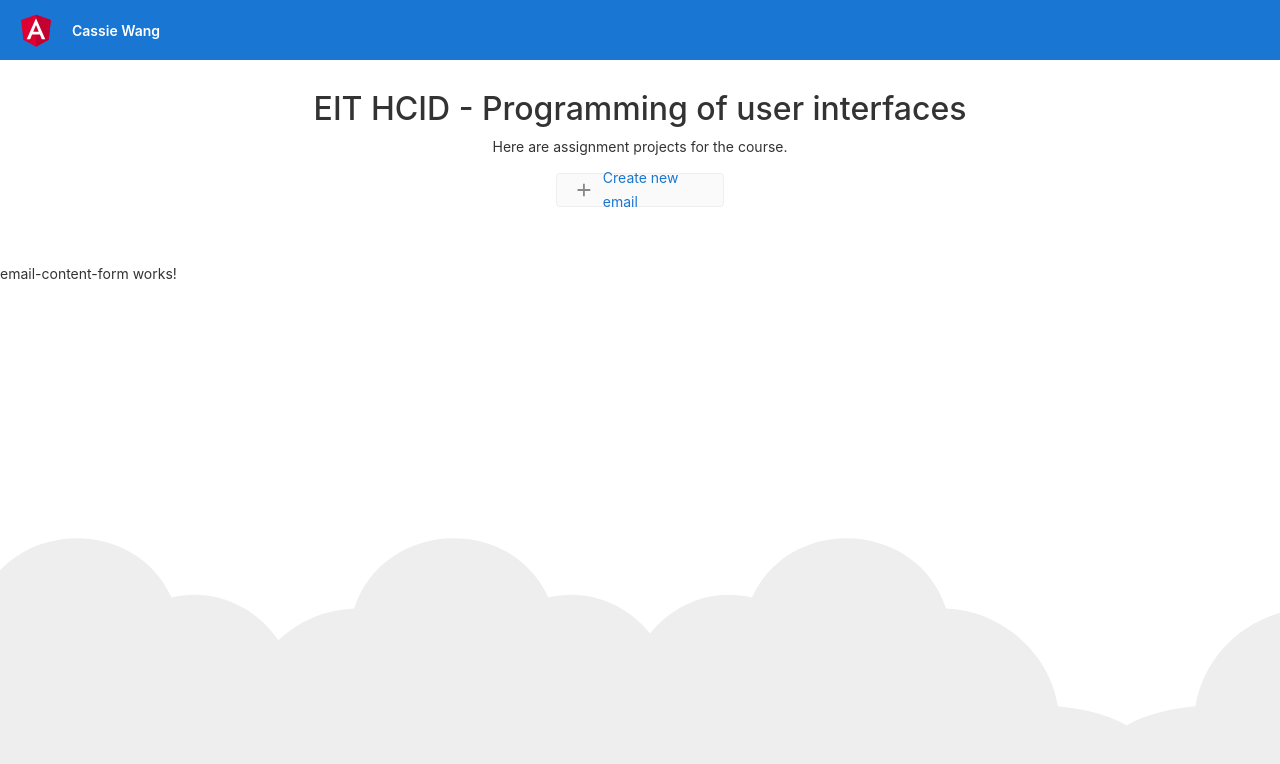
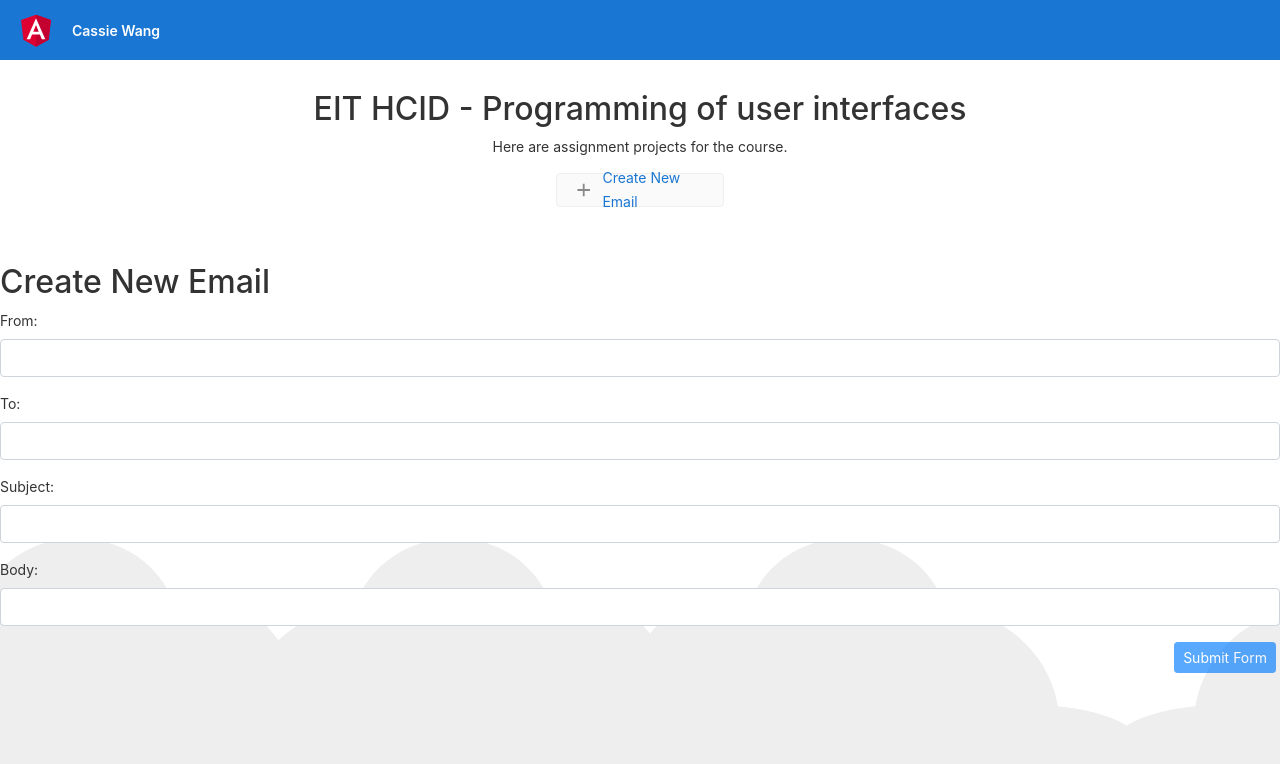
Before and after one commit to CassieW/Programming-of-User-Interfaces-class-Angular, an Angular app in the folder EmailReader/: page /emailcontentform in a window 1280 px wide. Shown: the top 764 px of the page. Built offline with nearby package versions, Linux system fonts and the light colour scheme.

Commit message:
complete first week assignment: EmailReader

```diff
--- a/EmailReader/src/app/app.component.html
+++ b/EmailReader/src/app/app.component.html
@@ -377,7 +377,7 @@
   <div class="card-container">
     <div class="card card-small" (click)="selection.value = 'component'" tabindex="0">
       <svg class="material-icons" xmlns="http://www.w3.org/2000/svg" width="24" height="24" viewBox="0 0 24 24"><path d="M19 13h-6v6h-2v-6H5v-2h6V5h2v6h6v2z"/></svg>
-      <a routerLink="/emailcontentform">Create new email</a>
+      <a routerLink="/emailcontentform">Create New Email</a>
     </div>
   </div>
 
--- /dev/null
+++ b/EmailReader/src/app/directives/highlight.directive.ts
@@ -0,0 +1,20 @@
+import { Directive, ElementRef, HostListener } from '@angular/core';
+
+@Directive({
+  selector: '[appHighlight]'
+})
+export class HighlightDirective {
+  constructor(private el: ElementRef) { }
+
+  @HostListener('mouseenter') onMouseEnter() {
+    this.highlight('yellow');
+  }
+
+  @HostListener('mouseleave') onMouseLeave() {
+    this.highlight(null);
+  }
+
+  private highlight(color: string) {
+    this.el.nativeElement.style.backgroundColor = color;
+  }
+}
--- a/EmailReader/src/app/email-content-form/email-content-form.component.html
+++ b/EmailReader/src/app/email-content-form/email-content-form.component.html
@@ -1 +1,58 @@
-<p>email-content-form works!</p>
+<h2>Create New Email</h2>
+
+<form #emailForm="ngForm" (ngSubmit)="sendForm()">
+
+  <div class="form-group">
+    <label> From: </label>
+    <input class="form-control" type="text" required [(ngModel)]="email.from" name="efrom" #efrom="ngModel"
+           [ngClass]="efrom.valid || efrom.pristine ? '': 'bg-danger'"
+           pattern="[a-z0-9._%+-]+@[a-z0-9.-]+\.[a-z]{2,4}$">
+
+    <div class="alert alert-danger" *ngIf="efrom.touched && !efrom.valid">
+      <div *ngIf="efrom.errors.required">Sender email is required.</div>
+      <div *ngIf="efrom.errors.pattern">Sender email does not match the required pattern.</div>
+    </div>
+  </div>
+
+  <div class="form-group">
+    <label> To: </label>
+    <input class="form-control" type="text" required [(ngModel)]="email.to" name="eto" #eto="ngModel"
+           [ngClass]="eto.valid || eto.pristine ? '': 'bg-danger'"
+           pattern="[a-z0-9._%+-]+@[a-z0-9.-]+\.[a-z]{2,4}$">
+
+    <div class="alert alert-danger" *ngIf="eto.touched && !eto.valid">
+      <div *ngIf="eto.errors.required">Recipient email is required.</div>
+      <div *ngIf="eto.errors.pattern">Recipient email does not match the required pattern.</div>
+    </div>
+  </div>
+
+  <div class="form-group">
+    <label> Subject: </label>
+    <input class="form-control" type="text" required [(ngModel)]="email.subject" name="esubject" #esubject="ngModel"
+           [ngClass]="esubject.valid || esubject.pristine ? '': 'bg-danger'"
+           maxlength="50">
+
+    <div class="alert alert-danger" *ngIf="esubject.touched && !esubject.valid">
+      <div *ngIf="esubject.errors.required">Subject is required.</div>
+    </div>
+  </div>
+
+  <div class="form-group">
+    <label> Body: </label>
+    <input class="form-control" type="text" [(ngModel)]="email.body" name="ebody" #ebody="ngModel">
+  </div>
+
+  <div class="text-right">
+    <button class="btn btn-primary btn-sm mr-1" type="submit" [disabled]="!emailForm.form.valid">Submit
+      Form</button>
+  </div>
+</form>
+
+<div *ngIf="emailList.length>0">
+  <h3>You have new email! </h3>
+</div>
+<ul class="list-group">
+  <li *ngFor="let e of emailList" class="list-group-item">
+    {{ e.from }}, {{ e.to }}, {{ e.subject }}, {{ e.body }}
+  </li>
+</ul>
--- a/EmailReader/src/app/email-content-form/email-content-form.component.ts
+++ b/EmailReader/src/app/email-content-form/email-content-form.component.ts
@@ -1,4 +1,5 @@
-import { Component, OnInit } from '@angular/core';
+import {Component, OnInit, ViewChild} from '@angular/core';
+import { Email } from '../interfaces/email';
 
 @Component({
   selector: 'app-email-content-form',
@@ -7,9 +8,30 @@ import { Component, OnInit } from '@angular/core';
 })
 export class EmailContentFormComponent implements OnInit {
 
+  email: Email;
+  @ViewChild('emailForm') emailForm: any;
+  emailList: Email[];
+
   constructor() { }
 
   ngOnInit(): void {
+    // initialize both objects
+    this.email = { from: null, to: null, subject: null, body: null };
+    this.emailList = [];
   }
 
+  sendForm(): void {
+    // create new email instance
+    let newEmail = { from: '', to: '', subject: '', body: 'No email body.' };
+    newEmail.from = this.email.from;
+    newEmail.to = this.email.to;
+    newEmail.subject = this.email.subject;
+    if (this.email.body) {
+      newEmail.body = this.email.body;
+    }
+    // push to the list
+    this.emailList.push(newEmail);
+    // reset form
+    this.emailForm.reset();
+  }
 }
--- /dev/null
+++ b/EmailReader/src/app/interfaces/email.ts
@@ -0,0 +1,6 @@
+export interface Email {
+  from: string;
+  to: string;
+  subject: string;
+  body?: string;
+}
```
Also changed, not shown: EmailReader/src/app/app.module.ts (+6 -2 lines), 1 other file (tests, documents, lock files or other folders).
